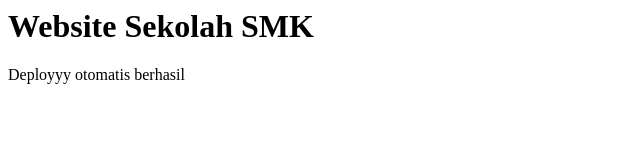
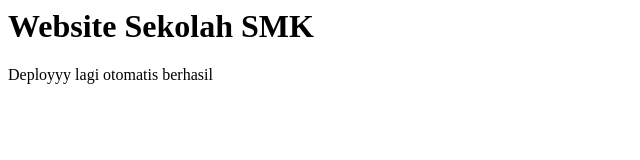
Before and after one commit to lelxzyy/web-sekolah, a plain HTML site: page index.html in a window 1280 px wide. Shown: the full height of the page, 0-640 px from the left. Drawn offline with Linux system fonts and the light colour scheme.

Commit message:
update lagii

```diff
--- a/index.html
+++ b/index.html
@@ -1,2 +1,2 @@
 <h1>Website Sekolah SMK</h1>
-<p>Deployyy otomatis berhasil</p>
+<p>Deployyy lagi otomatis berhasil</p>
```
